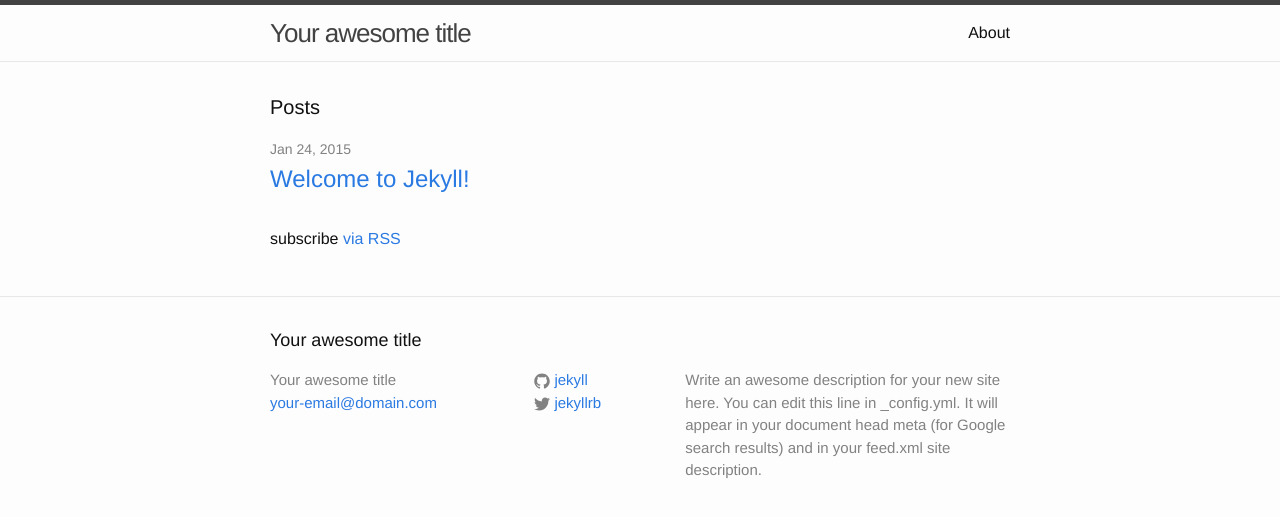
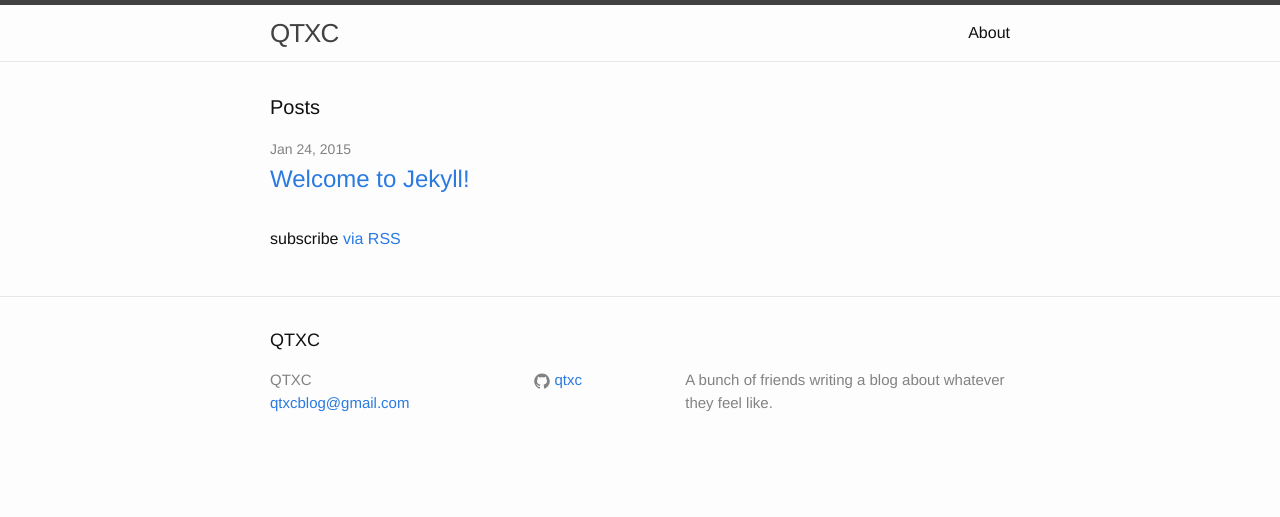
Before and after one commit to qtxc/qtxc.github.io, a Jekyll site: the page built from index.html, in a window 1280 px wide. Shown: the top 517 px of the page. Built offline with Jekyll 4.4.1, drawn with Linux system fonts in a browser that asks for light colours.

Commit message:
Quick edits

```diff
--- a/_config.yml
+++ b/_config.yml
@@ -1,14 +1,12 @@
 # Site settings
-title: Your awesome title
-email: your-email@domain.com
+title: QTXC
+email: qtxcblog@gmail.com
 description: > # this means to ignore newlines until "baseurl:"
-  Write an awesome description for your new site here. You can edit this
-  line in _config.yml. It will appear in your document head meta (for
-  Google search results) and in your feed.xml site description.
+  A bunch of friends writing a blog about whatever they feel like.
 baseurl: "" # the subpath of your site, e.g. /blog/
 url: "http://yourdomain.com" # the base hostname & protocol for your site
-twitter_username: jekyllrb
-github_username:  jekyll
+twitter_usernanme: qtxctwit
+github_username:  qtxc
 
 # Build settings
 markdown: kramdown
```
